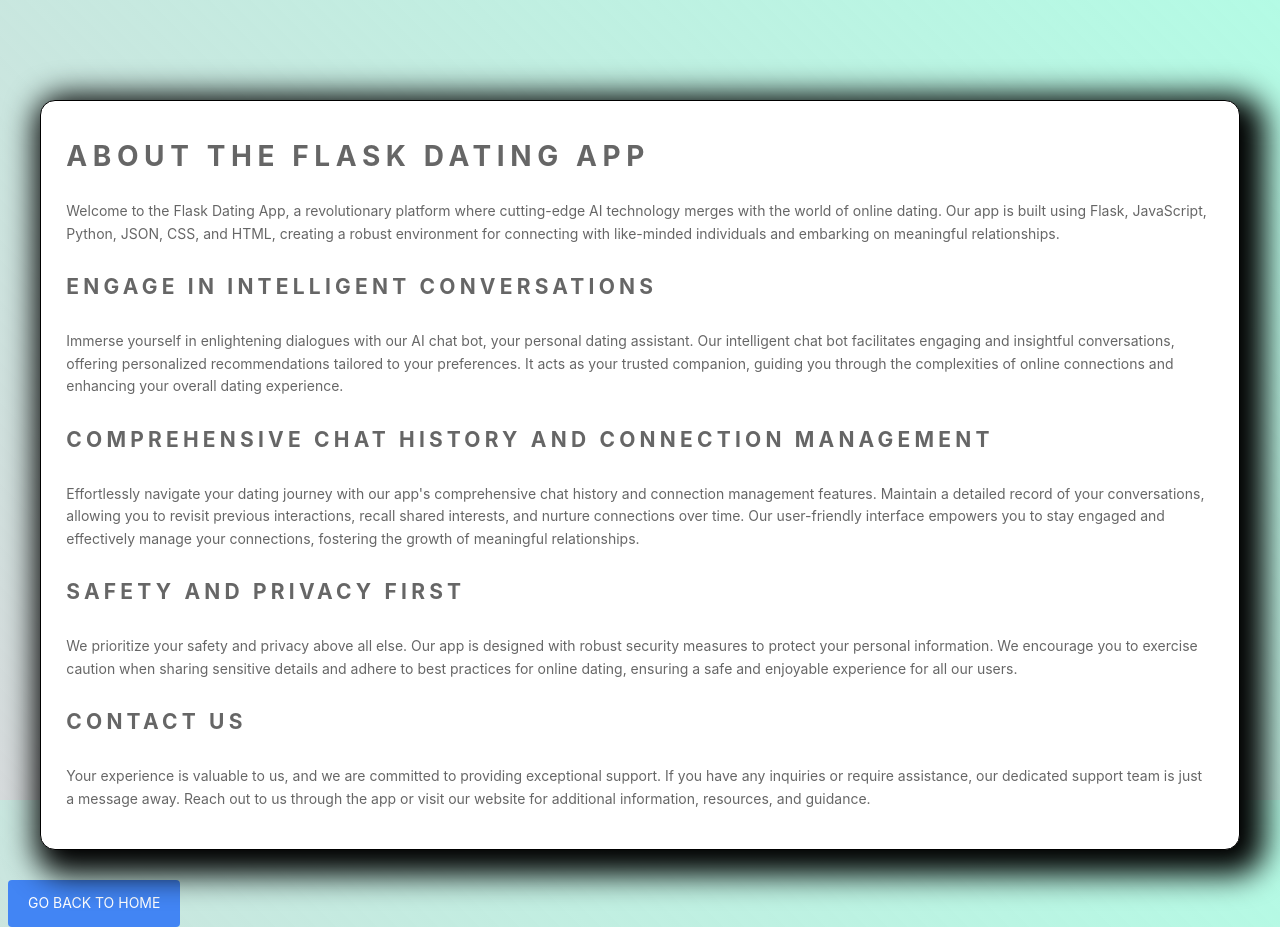
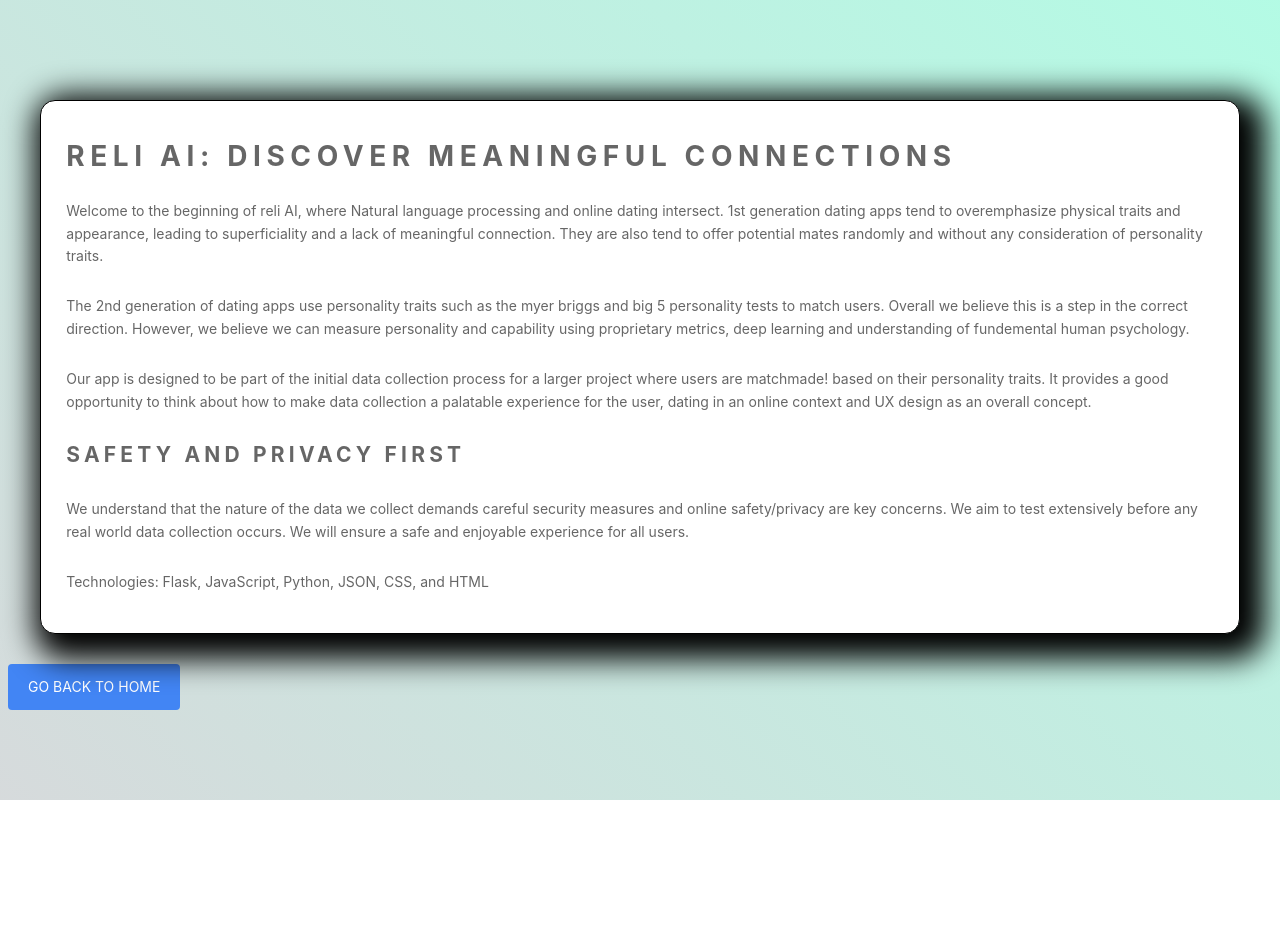
Before and after one commit to OliverDean/WebDev, a Flask app: template the app/Login page/templates/about.html in a window 1280 px wide. After the commit the page ends 800 px from the top, so only its background shows below. Run offline with Flask 3, Linux system fonts and the light colour scheme; the template is opened without the code that fills it, so the values that code supplies are empty; parts of the project's set-up code (start-up, migrations or seed data) failed here and were passed over.

Commit message:
edits to about page

```diff
--- a/the app/Login page/templates/about.html
+++ b/the app/Login page/templates/about.html
@@ -5,20 +5,18 @@
 {% endblock %}
 {% block content %}
 <div id="about-page">
-  <h1>About the Flask Dating App</h1>
-  <p>Welcome to the Flask Dating App, a revolutionary platform where cutting-edge AI technology merges with the world of online dating. Our app is built using Flask, JavaScript, Python, JSON, CSS, and HTML, creating a robust environment for connecting with like-minded individuals and embarking on meaningful relationships.</p>
+  <h1>Reli AI: Discover Meaningful Connections</h1>
+  <p>Welcome to the beginning of reli AI, where Natural language processing and online dating intersect. 1st generation dating apps tend to overemphasize physical traits and appearance, leading to superficiality and a lack of meaningful connection. They are also tend to offer potential mates randomly and without any consideration of personality traits. </p>
 
-  <h2>Engage in Intelligent Conversations</h2>
-  <p>Immerse yourself in enlightening dialogues with our AI chat bot, your personal dating assistant. Our intelligent chat bot facilitates engaging and insightful conversations, offering personalized recommendations tailored to your preferences. It acts as your trusted companion, guiding you through the complexities of online connections and enhancing your overall dating experience.</p>
+  <p>The 2nd generation of dating apps use personality traits such as the myer briggs and big 5 personality tests to match users. Overall we believe this is a step in the correct direction. However, we believe we can measure personality and capability using proprietary metrics, deep learning and understanding of fundemental human psychology.</p>
 
-  <h2>Comprehensive Chat History and Connection Management</h2>
-  <p>Effortlessly navigate your dating journey with our app's comprehensive chat history and connection management features. Maintain a detailed record of your conversations, allowing you to revisit previous interactions, recall shared interests, and nurture connections over time. Our user-friendly interface empowers you to stay engaged and effectively manage your connections, fostering the growth of meaningful relationships.</p>
+  <p>Our app is designed to be part of the initial data collection process for a larger project where users are matchmade! based on their personality traits. It provides a good opportunity to think about how to make data collection a palatable experience for the user, dating in an online context and UX design as an overall concept.</p>
 
   <h2>Safety and Privacy First</h2>
-  <p>We prioritize your safety and privacy above all else. Our app is designed with robust security measures to protect your personal information. We encourage you to exercise caution when sharing sensitive details and adhere to best practices for online dating, ensuring a safe and enjoyable experience for all our users.</p>
+  <p>We understand that the nature of the data we collect demands careful security measures and online safety/privacy are key concerns.
+    We aim to test extensively before any real world data collection occurs. We will ensure a safe and enjoyable experience for all users.</p>
 
-  <h2>Contact Us</h2>
-  <p>Your experience is valuable to us, and we are committed to providing exceptional support. If you have any inquiries or require assistance, our dedicated support team is just a message away. Reach out to us through the app or visit our website for additional information, resources, and guidance.</p>
+  <p>Technologies: Flask, JavaScript, Python, JSON, CSS, and HTML</p>
 </div>
 <a href="/" class="btn-back">Go back to Home</a>
 {% endblock %}
```
Also changed, not shown: about.md (+8 -13 lines), the app/Login page/app.db.
